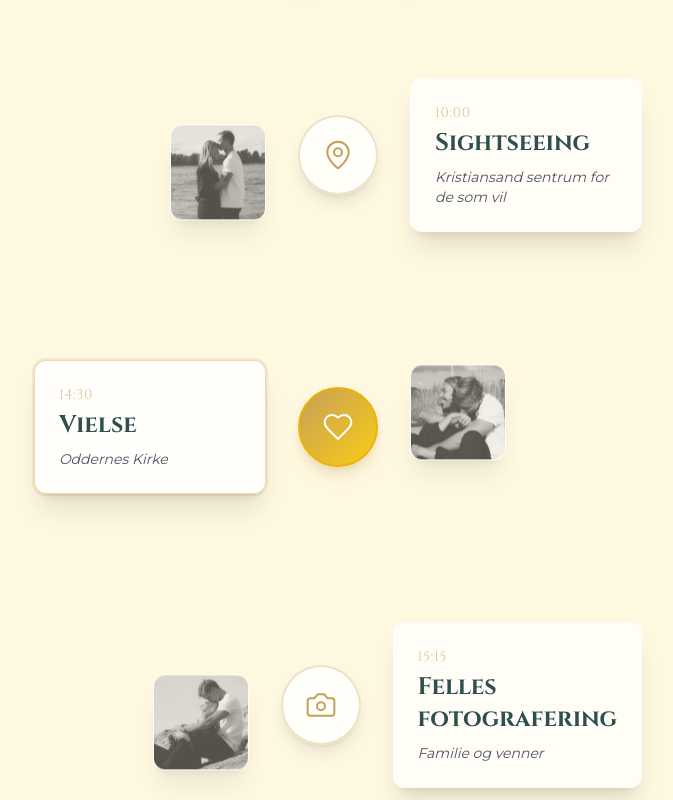
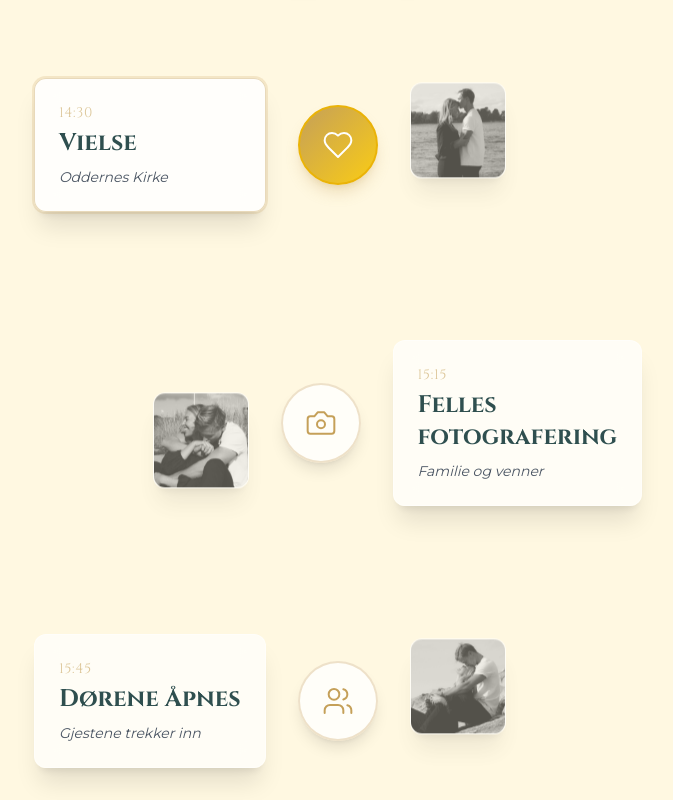
Before and after one commit to danielberling-db/bryllup-final, a React (Vite) app: page / in a window 1280 px wide. Shown: the part 2560-3360 px from the top of the page, without its empty margins (302-975 px from the left). Built offline with nearby package versions, Linux system fonts and the light colour scheme.

Commit message:
Oppdatert program, nedtelling og forenklet gavetekst

```diff
--- a/src/components/GiftRegistry.jsx
+++ b/src/components/GiftRegistry.jsx
@@ -55,7 +55,9 @@ const GiftRegistry = () => {
           GI EN GAVE
         </h2>
         <p className="text-center font-montserrat text-deep-charcoal/70 mb-12 max-w-2xl mx-auto">
-          Vi setter pris på alle gaver, store som små. Velg den måten som passer best for deg.
+          Vi har ingen tradisjonell ønskeliste, men ønsker oss heller økonomisk støtte til våre to formål: vårt nye hjem og vår bryllupsreise.
+          <br /><br />
+          Tusen takk for at dere hjelper oss med å starte vårt neste kapittel sammen!
         </p>
 
         <div className="grid grid-cols-1 md:grid-cols-2 gap-8 md:gap-12">
--- a/src/components/Timeline.jsx
+++ b/src/components/Timeline.jsx
@@ -6,7 +6,6 @@ import { MapPin, Heart, Camera, Cake, Sparkles, Wine, Music, Mic2, Coffee, Users
 gsap.registerPlugin(ScrollTrigger);
 
 const events = [
-  { time: "10:00", title: "Sightseeing", desc: "Kristiansand sentrum for de som vil", side: "left", icon: MapPin },
   { time: "14:30", title: "Vielse", desc: "Oddernes Kirke", side: "right", highlight: true, icon: Heart },
   { time: "15:15", title: "Felles fotografering", desc: "Familie og venner", side: "left", icon: Camera },
   { time: "15:45", title: "Dørene Åpnes", desc: "Gjestene trekker inn", side: "right", icon: Users },
```
